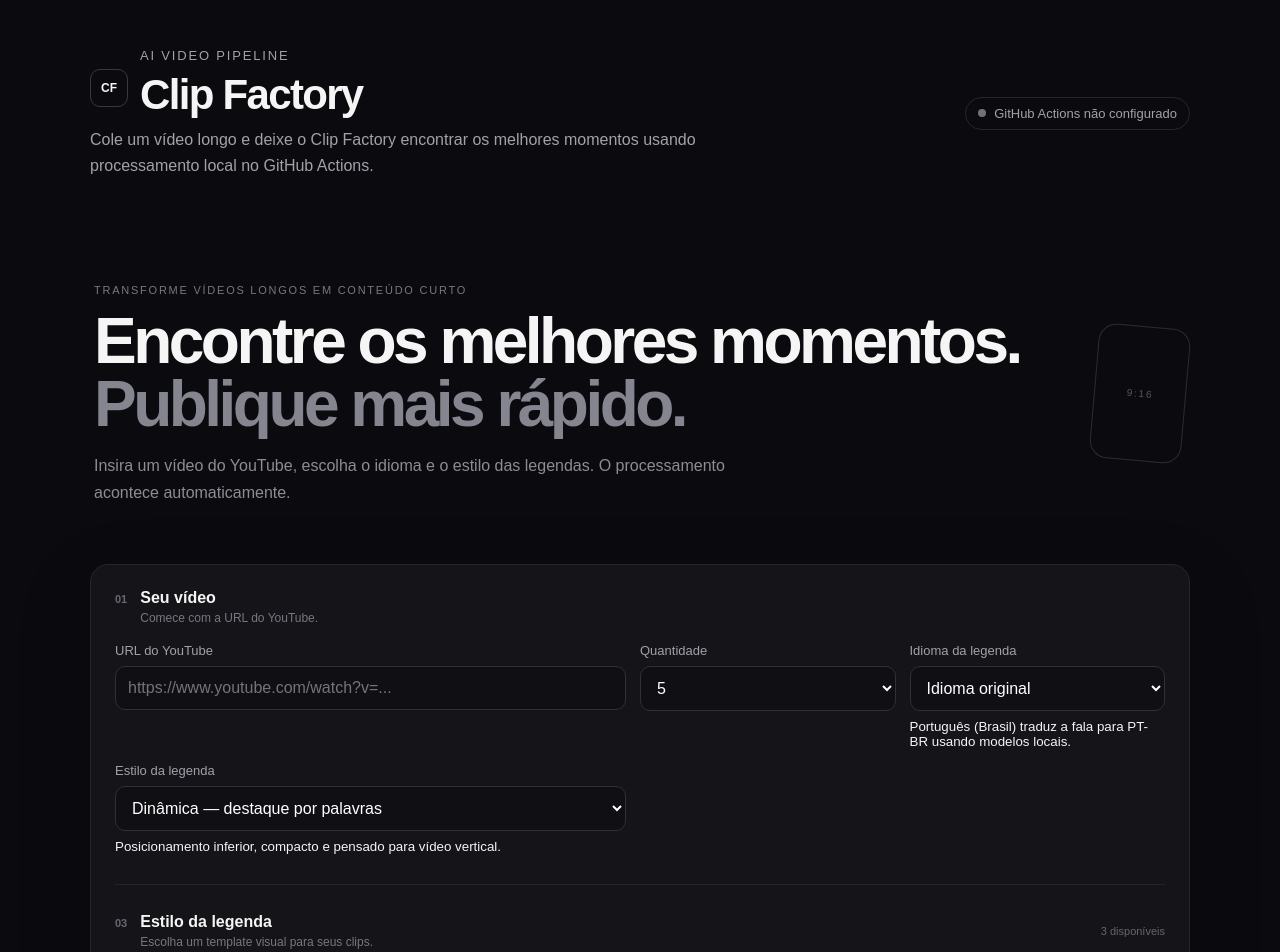
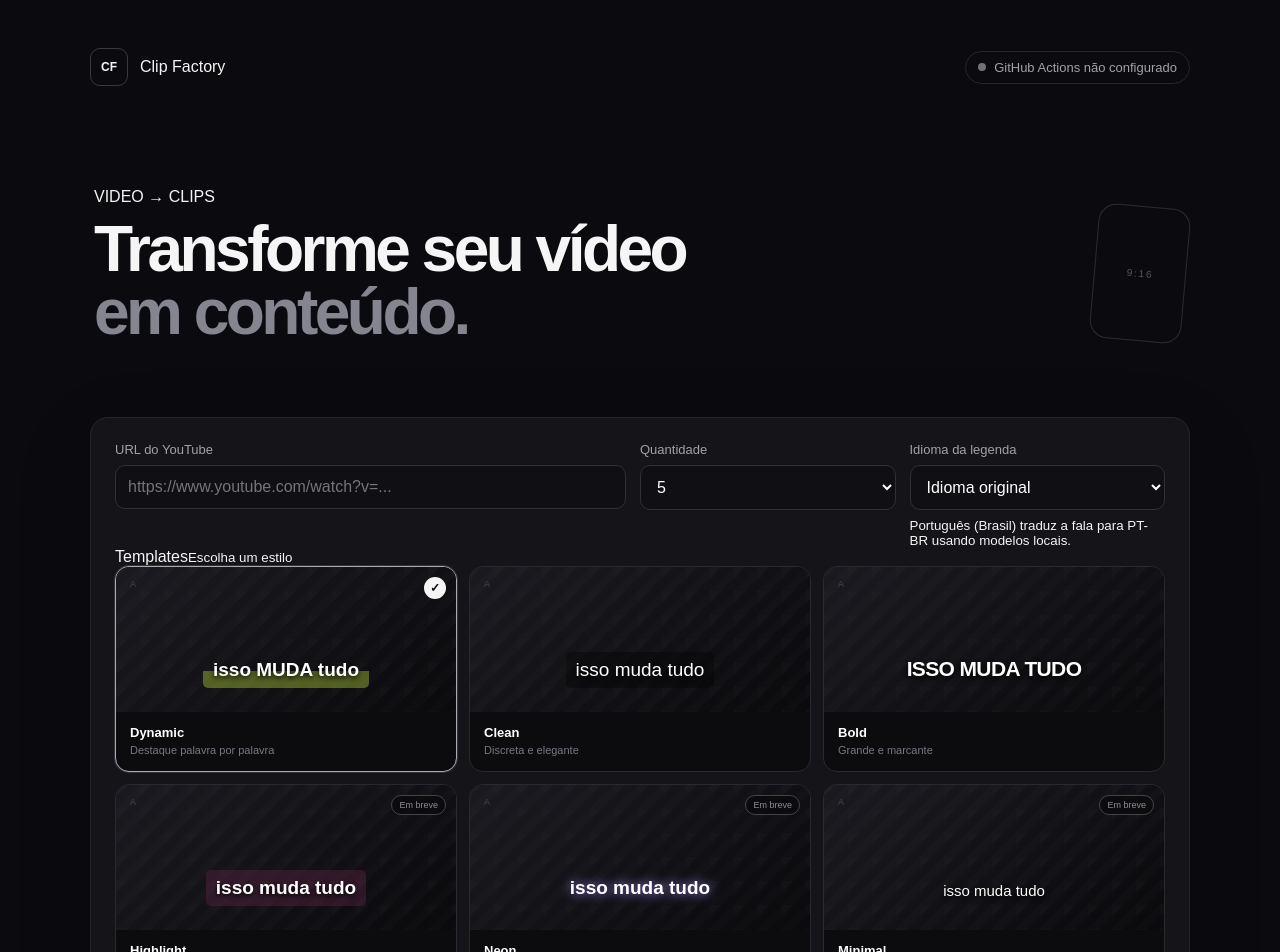
Before and after one commit to mykaelandradee/clip-factory, a Next.js app in the folder web/: page / in a window 1280 px wide. Shown: the top 952 px of the page. Built offline with nearby package versions, Linux system fonts and the light colour scheme; no server answers.

Commit message:
Simplify Clip Factory interface

```diff
--- a/web/app/page.tsx
+++ b/web/app/page.tsx
@@ -91,17 +91,13 @@ export default function Home() {
     <main className="cf-shell">
       <div className="cf-container">
         <header className="cf-header cf-header-modern">
-          <div>
-            <div className="cf-brand"><div className="cf-logo">CF</div><div><div className="cf-kicker">AI video pipeline</div><h1>Clip Factory</h1></div></div>
-            <p className="cf-subtitle">Cole um vídeo longo e deixe o Clip Factory encontrar os melhores momentos usando processamento local no GitHub Actions.</p>
-          </div>
+          <div className="cf-brand"><div className="cf-logo">CF</div><span>Clip Factory</span></div>
           <div className={`cf-status-pill ${workerOnline ? "online" : "offline"}`}><span /> GitHub Actions {workerOnline ? "conectado" : "não configurado"}</div>
         </header>
 
-        <section className="cf-hero"><div><span className="cf-eyebrow">Transforme vídeos longos em conteúdo curto</span><h2>Encontre os melhores momentos.<br /><em>Publique mais rápido.</em></h2><p>Insira um vídeo do YouTube, escolha o idioma e o estilo das legendas. O processamento acontece automaticamente.</p></div><div className="cf-hero-mark">9:16</div></section>
+        <section className="cf-hero"><div><div className="cf-hero-label">VIDEO → CLIPS</div><h2>Transforme seu vídeo<br /><em>em conteúdo.</em></h2></div><div className="cf-hero-mark">9:16</div></section>
 
         <form className="cf-card cf-builder" onSubmit={submit}>
-          <div className="cf-section-head"><div><span className="cf-number">01</span><div><h3>Seu vídeo</h3><p>Comece com a URL do YouTube.</p></div></div></div>
           <div className="cf-grid">
             <div className="cf-field">
               <label htmlFor="url">URL do YouTube</label>
@@ -122,18 +118,10 @@ export default function Home() {
               </select>
               <small>Português (Brasil) traduz a fala para PT-BR usando modelos locais.</small>
             </div>
-            <div className="cf-field">
-              <label htmlFor="caption-style">Estilo da legenda</label>
-              <select id="caption-style" value={captionStyle} onChange={(e) => setCaptionStyle(e.target.value)} disabled={submitting}>
-                <option value="dynamic">Dinâmica — destaque por palavras</option>
-                <option value="clean">Clean — discreta</option>
-                <option value="bold">Bold — maior destaque</option>
-              </select>
-              <small>Posicionamento inferior, compacto e pensado para vídeo vertical.</small>
-            </div>
+
           </div>
 
-          <div className="cf-section-head template-head"><div><span className="cf-number">03</span><div><h3>Estilo da legenda</h3><p>Escolha um template visual para seus clips.</p></div></div><span className="cf-template-count">3 disponíveis</span></div>
+          <div className="cf-label-row"><span>Templates</span><small>Escolha um estilo</small></div>
           <div className="cf-template-grid">{["dynamic","clean","bold","highlight","neon","minimal"].map((id) => <button type="button" key={id} className={`cf-template ${captionStyle===id ? "selected":""} ${["highlight","neon","minimal"].includes(id) ? "coming":""}`} onClick={() => !["highlight","neon","minimal"].includes(id) && setCaptionStyle(id)} disabled={submitting || ["highlight","neon","minimal"].includes(id)}><div className={`cf-template-preview accent-${id}`}><span className="preview-top">A</span><span className="preview-subtitle">{id==="bold"?"ISSO MUDA TUDO":id==="dynamic"?"isso MUDA tudo":"isso muda tudo"}</span></div><div className="cf-template-info"><strong>{id[0].toUpperCase()+id.slice(1)}</strong><span>{id==="dynamic"?"Destaque palavra por palavra":id==="clean"?"Discreta e elegante":id==="bold"?"Grande e marcante":id==="highlight"?"Palavra em destaque":id==="neon"?"Visual forte e moderno":"Pequena e sofisticada"}</span></div>{["highlight","neon","minimal"].includes(id) ? <span className="cf-coming">Em breve</span> : captionStyle===id ? <span className="cf-check">✓</span> : null}</button>)}</div>
 
           <div className="cf-actions">
```
